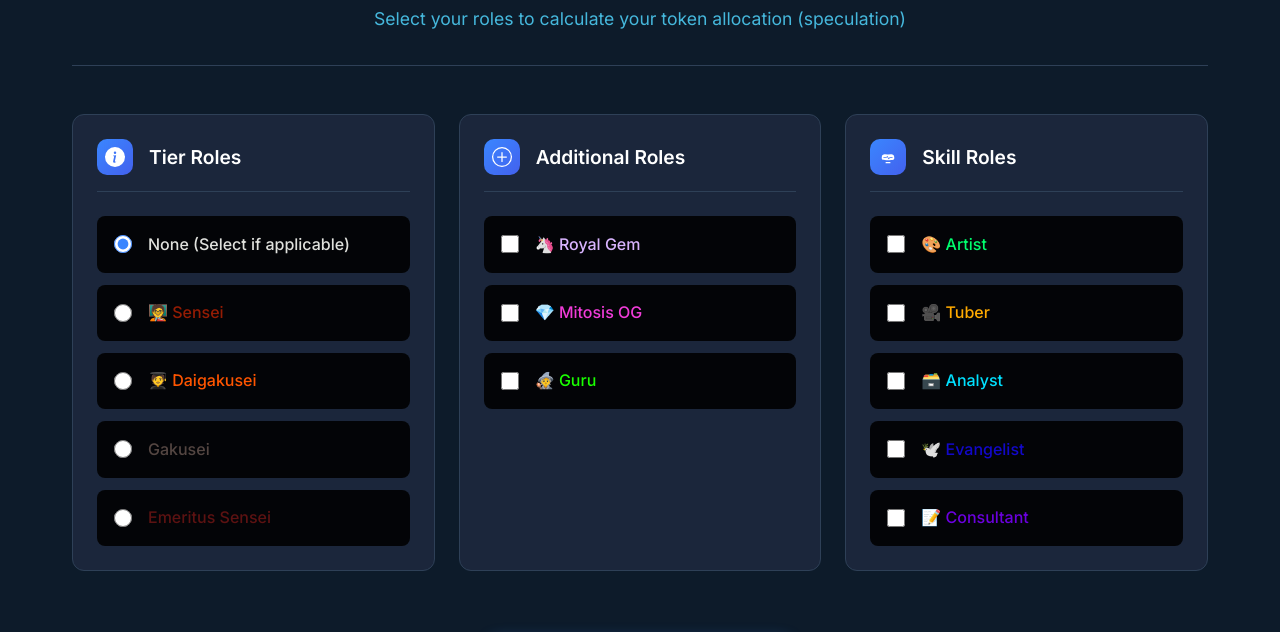
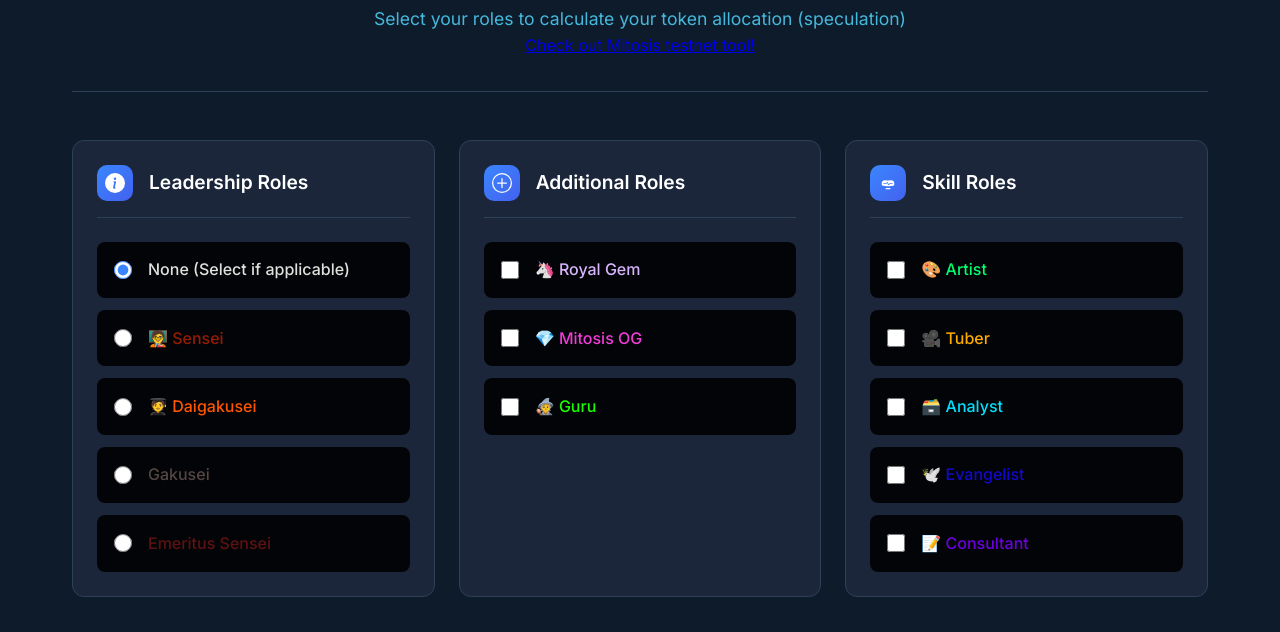
Before and after one commit to prathamvajpayee/Mitosis-Discord-Checker, a plain HTML site: page index.html in a window 1280 px wide. Shown: the part 99-731 px from the top of the page. Drawn offline with Linux system fonts and the light colour scheme.

Commit message:
Update index.html

```diff
--- a/index.html
+++ b/index.html
@@ -347,6 +347,7 @@
         <header>
             <h1>Mitosis Discord Allocation Checker</h1>
             <p class="subtitle">Select your roles to calculate your token allocation (speculation)</p>
+            <a href="https://x.com/svajpayee15/status/1947022444289823052">Check out Mitosis testnet tool!</a>
         </header>
 
         <div class="main-content">
@@ -359,7 +360,7 @@
                                 <path d="M8 16A8 8 0 1 0 8 0a8 8 0 0 0 0 16zm.93-9.412-1 4.705c-.07.34.029.533.304.533.194 0 .487-.07.686-.246l-.088.416c-.287.346-.92.598-1.465.598-.703 0-1.002-.422-.808-1.319l.738-3.468c.064-.293.006-.399-.287-.47l-.451-.081.082-.381 2.29-.287zM8 5.5a1 1 0 1 1 0-2 1 1 0 0 1 0 2z"/>
                             </svg>
                         </div>
-                        <h2 class="panel-title">Tier Roles</h2>
+                        <h2 class="panel-title">Leadership Roles</h2>
                     </div>
                     <div class="role-list">
                         <label class="role-item">
@@ -551,7 +552,7 @@
                 </div>
 
                 <div class="result-row">
-                    <span class="result-label">Tier Role:</span>
+                    <span class="result-label">Leadership Role:</span>
                     <span class="result-value" id="tier-role-result">-</span>
                 </div>
                 <div class="result-row">
```
